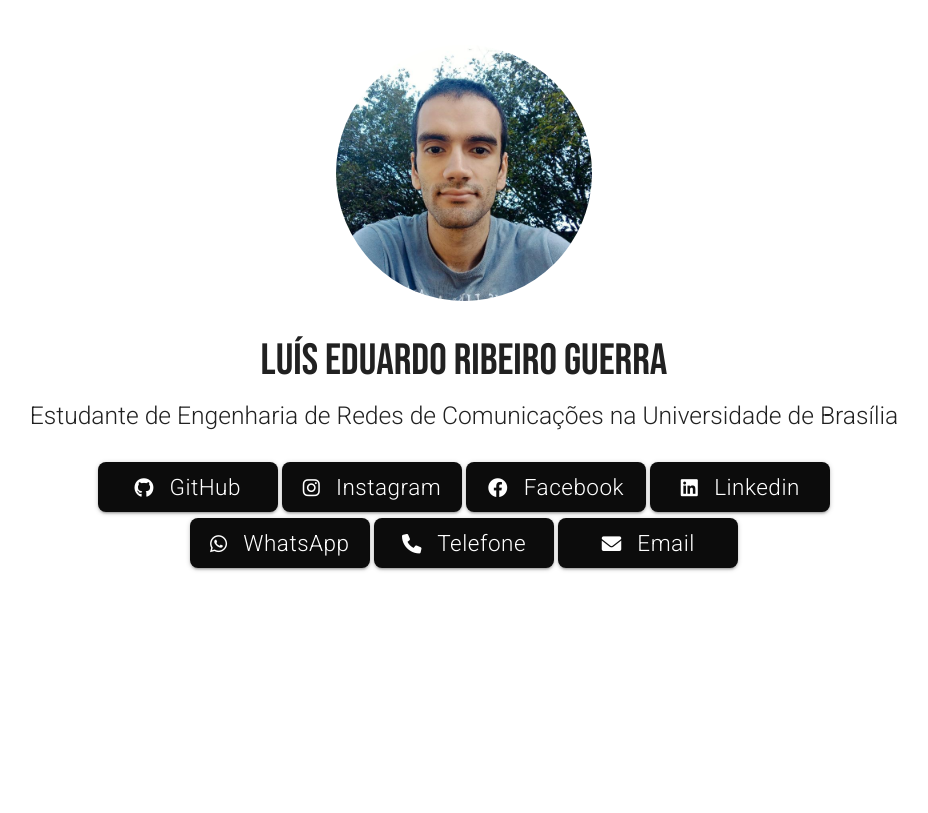
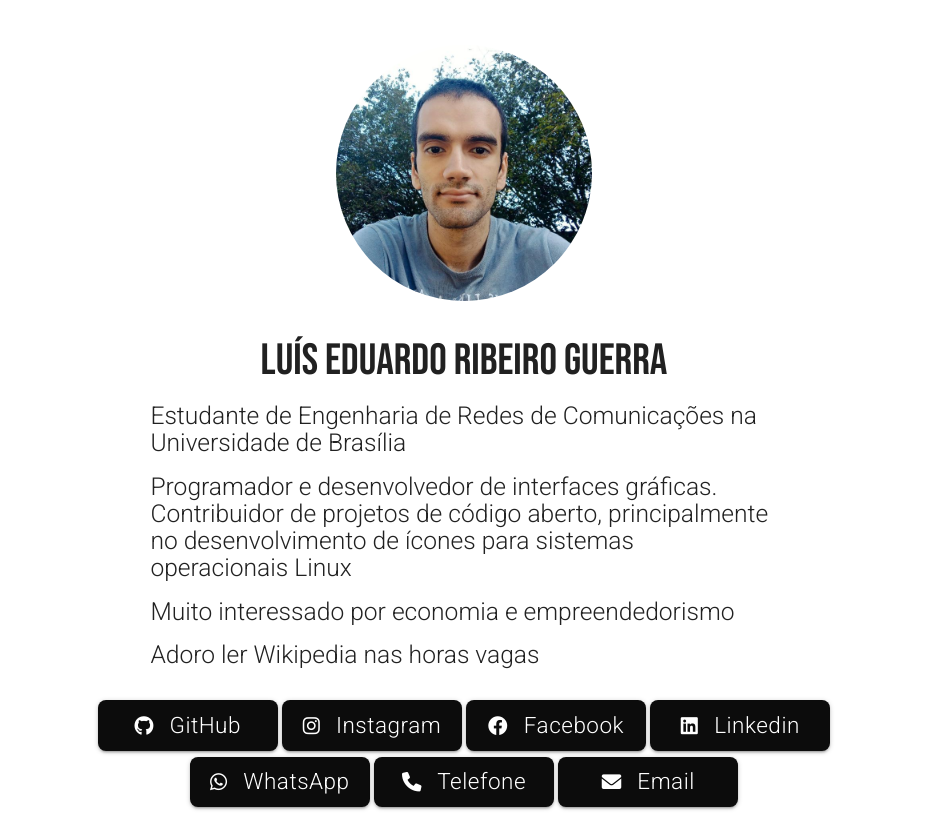
Before and after one commit to luisrguerra/luisbio, a plain HTML site: page engnet/index.html in a window 1280 px wide. Shown: the whole page, without its empty margins (176-1104 px from the left). Drawn offline with nearby package versions, Linux system fonts and the light colour scheme.

Commit message:
Update index.html

```diff
--- a/engnet/index.html
+++ b/engnet/index.html
@@ -50,7 +50,12 @@
         <br><br>
         <img class="foto" src="foto.webp">
         <h3 style="font-family: 'Bebas Neue', sans-serif;">Luís Eduardo Ribeiro Guerra</h3>
-        <h5 style="font-family: 'Roboto', sans-serif;">Estudante de Engenharia de Redes de Comunicações na Universidade de Brasília</h5>
+        <div class="container left-align" >
+          <h5 style="font-family: 'Roboto', sans-serif;">Estudante de Engenharia de Redes de Comunicações na Universidade de Brasília</h5>
+          <h5 style="font-family: 'Roboto', sans-serif;">Programador e desenvolvedor de interfaces gráficas. Contribuidor de projetos de código aberto, principalmente no desenvolvimento de ícones para sistemas operacionais Linux</h5>
+          <h5 style="font-family: 'Roboto', sans-serif;">Muito interessado por economia e empreendedorismo</h5>
+          <h5 style="font-family: 'Roboto', sans-serif;">Adoro ler Wikipedia nas horas vagas</h5>
+        </div>
         <br>
 
         <a href="https://github.com/luisrguerra" class="botoes btn waves-effect waves-light">
```
